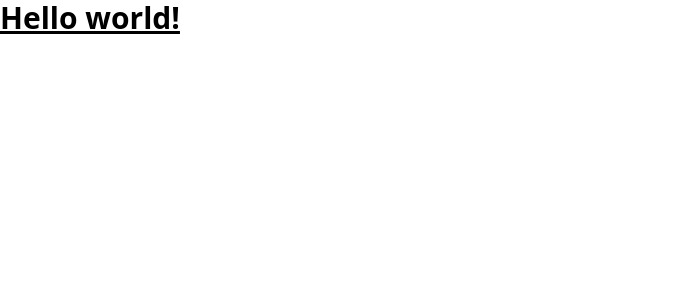
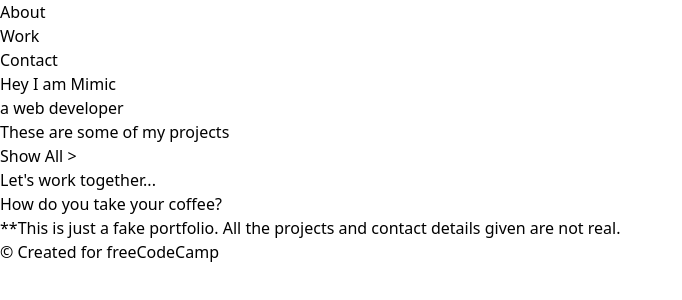
Before and after one commit to MGK-dev/Clone-site-using-tailwind, a website: page src/index.html in a window 1280 px wide. Shown: the whole page, without its empty margins (0-682 px from the left). Drawn offline with Linux system fonts and the light colour scheme.

Commit message:
modify and add html structure in index.html

```diff
--- a/src/index.html
+++ b/src/index.html
@@ -6,8 +6,79 @@
   <link href="./output.css" rel="stylesheet">
 </head>
 <body>
-  <h1 class="text-3xl font-bold underline">
-    Hello world!
-  </h1>
+
+                                        <!--navbar section-->
+  <header>
+    <nav>
+        <ul>
+            <li>About</li>
+            <li>Work</li>
+            <li>Contact</li>
+        </ul>
+    </nav>
+  </header>
+
+                                        <!--About section-->
+  <section>
+    <div> <!--its a hero div-->
+        <h1>
+            Hey I am Mimic
+        </h1>
+        <p>
+            a web developer
+        </p>
+    </div>
+  </section>
+
+                                        <!--Work section-->
+    <section>
+        <div>
+            <div> <!--its h2 div-->
+                <h1>
+                    These are some of my projects
+                </h1>
+            </div>
+            <div>  <!--six cards div-->
+                <div></div>
+                <div></div>
+                <div></div>
+                <div></div>
+                <div></div>
+                <div> </div>
+            </div>
+            <button>Show All ></button>
+        </div>
+    </section>
+
+                                        <!--Contact section-->
+    <section>
+        <div>
+            <div> <!--this div contains h1 and p-->
+                <h1>
+                    Let's work together...
+                </h1>
+                <p>
+                    How do you take your coffee?
+                </p>
+            </div>
+            <div> <!--this div contains social media-->
+                <div></div>
+                <div></div>
+                <div></div>
+                <div></div>
+                <div></div>
+            </div>
+        </div>
+        <footer>
+            <p>
+                **This is just a fake portfolio. All the projects and contact details given are not real.
+            </p>
+            <p>
+                © Created for freeCodeCamp
+            </p>
+
+        </footer>
+    </section>
+
 </body>
 </html>
```
